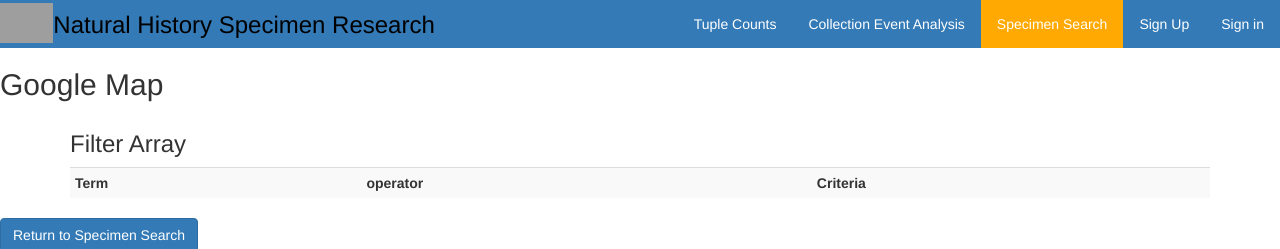
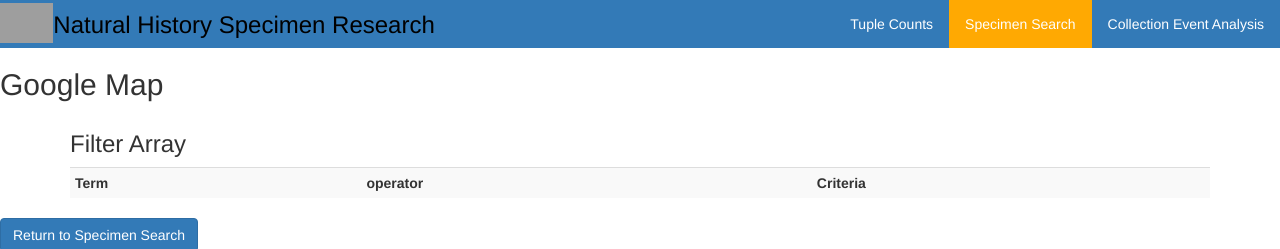
Before and after one commit to prcbass/UFNaturalHistorySpecimenExchange, a CodeIgniter app: page /database/index.php/googlemap/index in a window 1280 px wide. Shown: the top 249 px of the page. Run offline with CodeIgniter, Linux system fonts and the light colour scheme; data that the repository does not hold is empty; some libraries are stand-ins or nearby versions; grey boxes are pictures that could not be loaded.

Commit message:
Removed sign-in and sign up from navigation as we do not have this. Also, reordered.

```diff
--- a/application/views/templates/header.php
+++ b/application/views/templates/header.php
@@ -15,10 +15,8 @@
     <ul class="nav-options">
       <img class="nav-img" src="http://pledgie.com/assets/campaigns/23315/medium/database-logo.png?1390316899"/>
       <span class="nav-title">Natural History Specimen Research</span>
-      <li><a href="#sign-in">Sign in</a></li>
-      <li><a href="#sign-up">Sign Up</a></li>
+      <li><a href="/ci/index.php/collectionevent">Collection Event Analysis</a></li>
       <li><a class="active" href="/ci">Specimen Search</a></li>
-      <li><a href="/ci/index.php/collectionevent">Collection Event Analysis</a></li>
       <li><a href="/ci/index.php/tuplecounts">Tuple Counts</a></li>
     </ul>
   </div>
```
